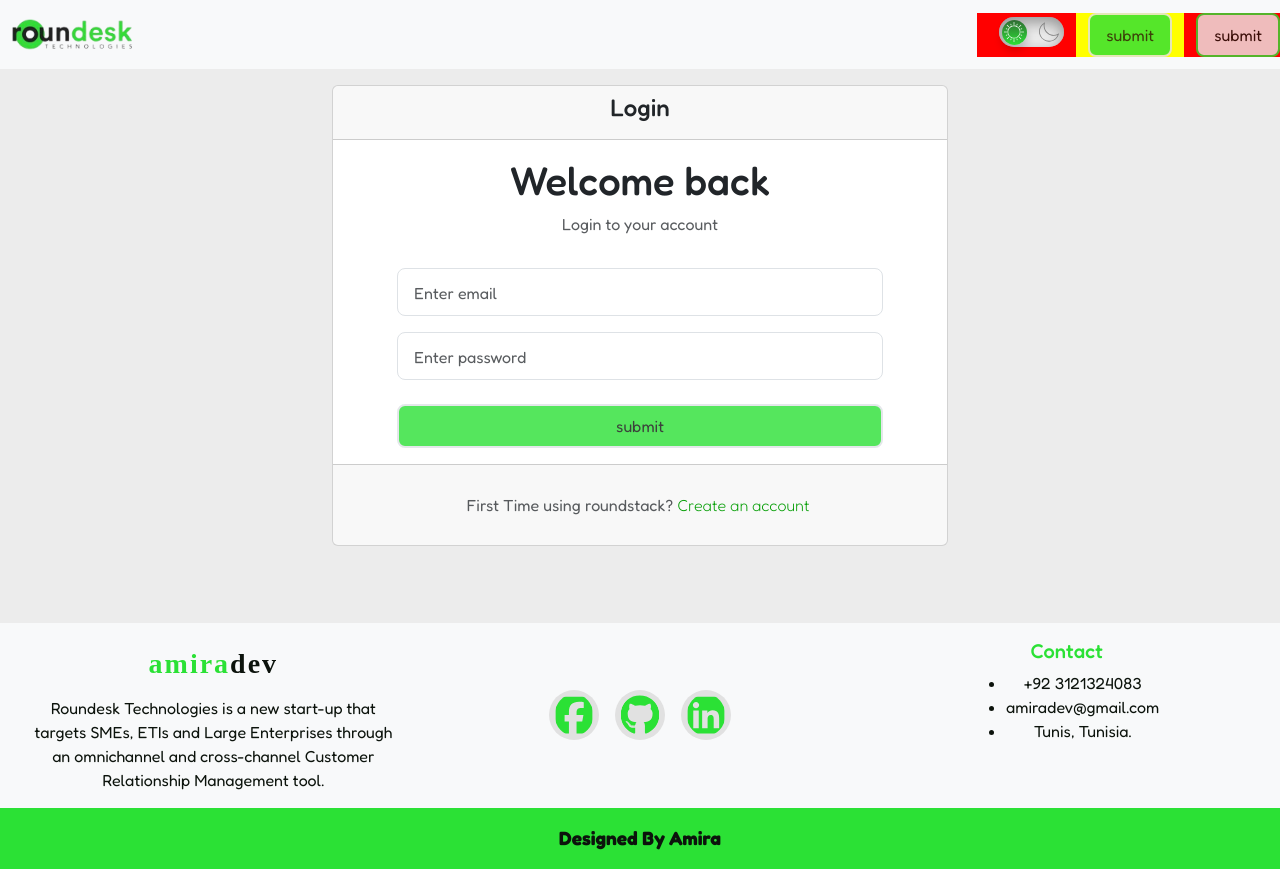
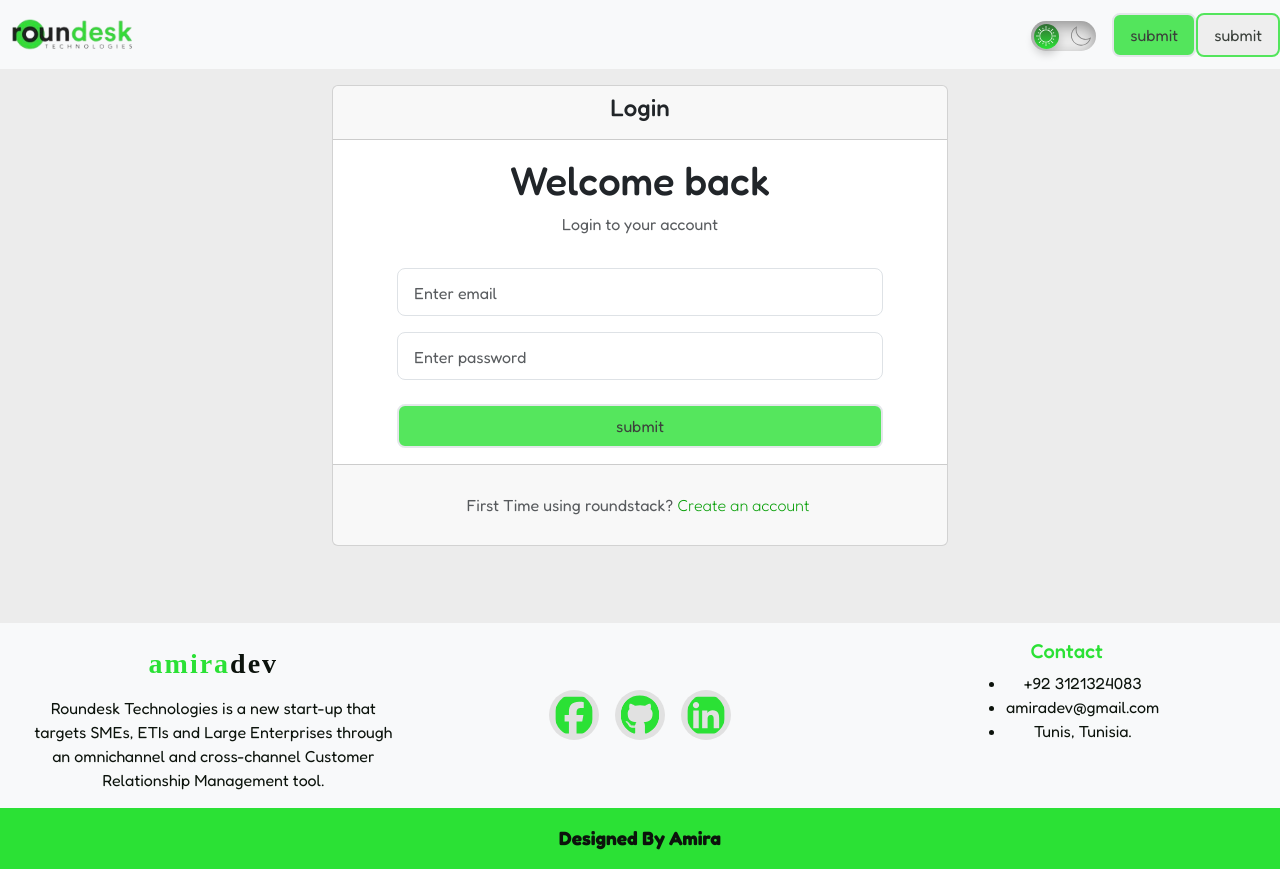
Before and after one commit to amiraadev/react-bootstrap-responsive-nestjs-jwt-passport-prisma-mysql-authentification, a React (Create React App) app: page /login in a window 1280 px wide. Built offline with nearby package versions, Linux system fonts and the light colour scheme.

Commit message:
fixing the positions of the buttons and the darkmode

```diff
--- a/src/components/Navbar1.tsx
+++ b/src/components/Navbar1.tsx
@@ -19,13 +19,11 @@ const Navbar1 = () => {
 			</Form>
 			<Form>
 				<Row>
-					<Col style={{backgroundColor:"red"}}>
+					<Col className="p-1">
 						<DarkMode />
 					</Col>
-					<Col style={{backgroundColor:"yellow"}}>
+					<Col  className='d-flex flex'>
 						<Button type='submit' label='submit' onClick={() => {}} />
-					</Col>
-					<Col style={{backgroundColor:"red"}}>
 						<Button
 							outline={true}
 							type='submit'
```
